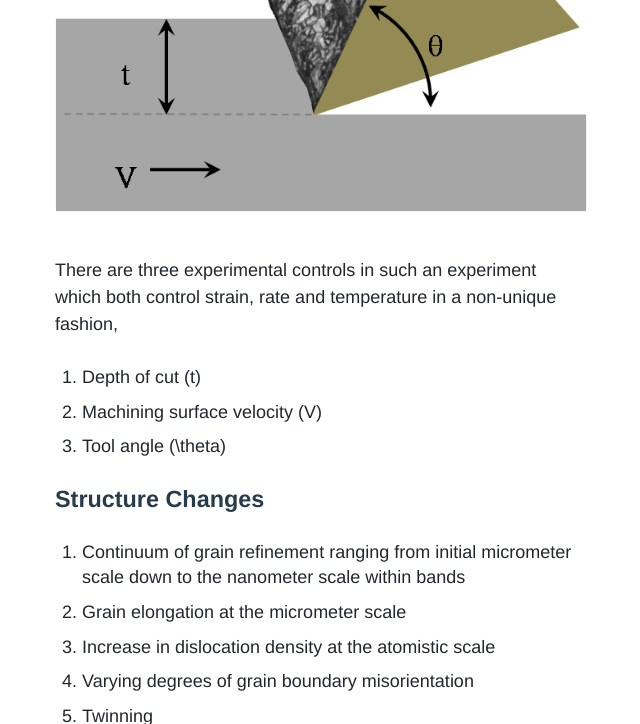
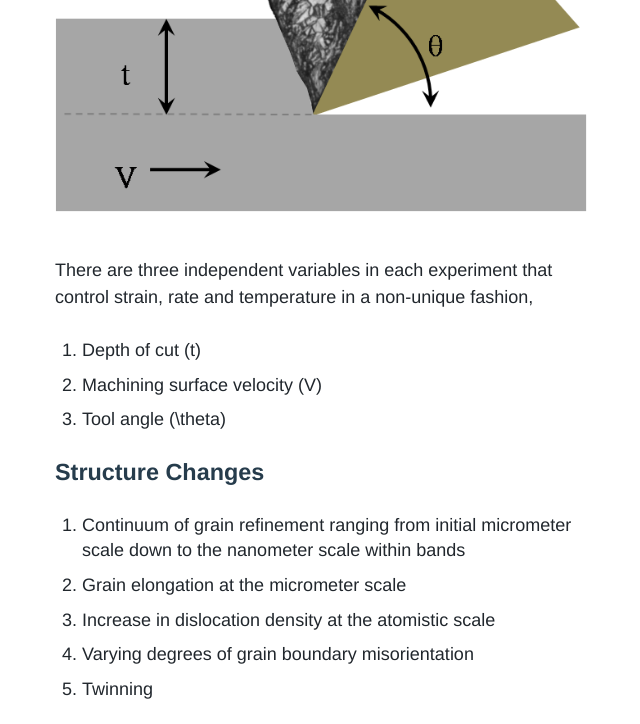
Before and after one commit to Materials-Informatics-Class-Fall2014/MIC-Machining-Gradients, a Jekyll site: the page built from _posts/2014-09-19-Updated-Problem-Statement.md, in a window 1280 px wide and 900 px high, scrolled down 1039 px, cut to the strip 0-724 px from the top of the window. Shown: the whole strip, without its empty margins (319-959 px from the left). Built offline with Jekyll 4.4.1, drawn with Linux system fonts in a browser that asks for light colours; nearby versions of some CDN libraries; some web fonts are replaced; comment, search, counter and statistics services are not loaded.

Commit message:
language

```diff
--- a/_posts/2014-09-19-Updated-Problem-Statement.md
+++ b/_posts/2014-09-19-Updated-Problem-Statement.md
@@ -19,7 +19,7 @@ Machining processing induces large strains at high-strain rate and elevated temp
 
 ![Image](http://matinfteam4.github.io/images/geometry.png)
 
-There are three experimental controls in such an experiment which both control strain, rate and temperature in a non-unique fashion,
+There are three independent variables in each experiment that control strain, rate and temperature in a non-unique fashion,
 
 1. Depth of cut (t)
 2. Machining surface velocity (V)
```
